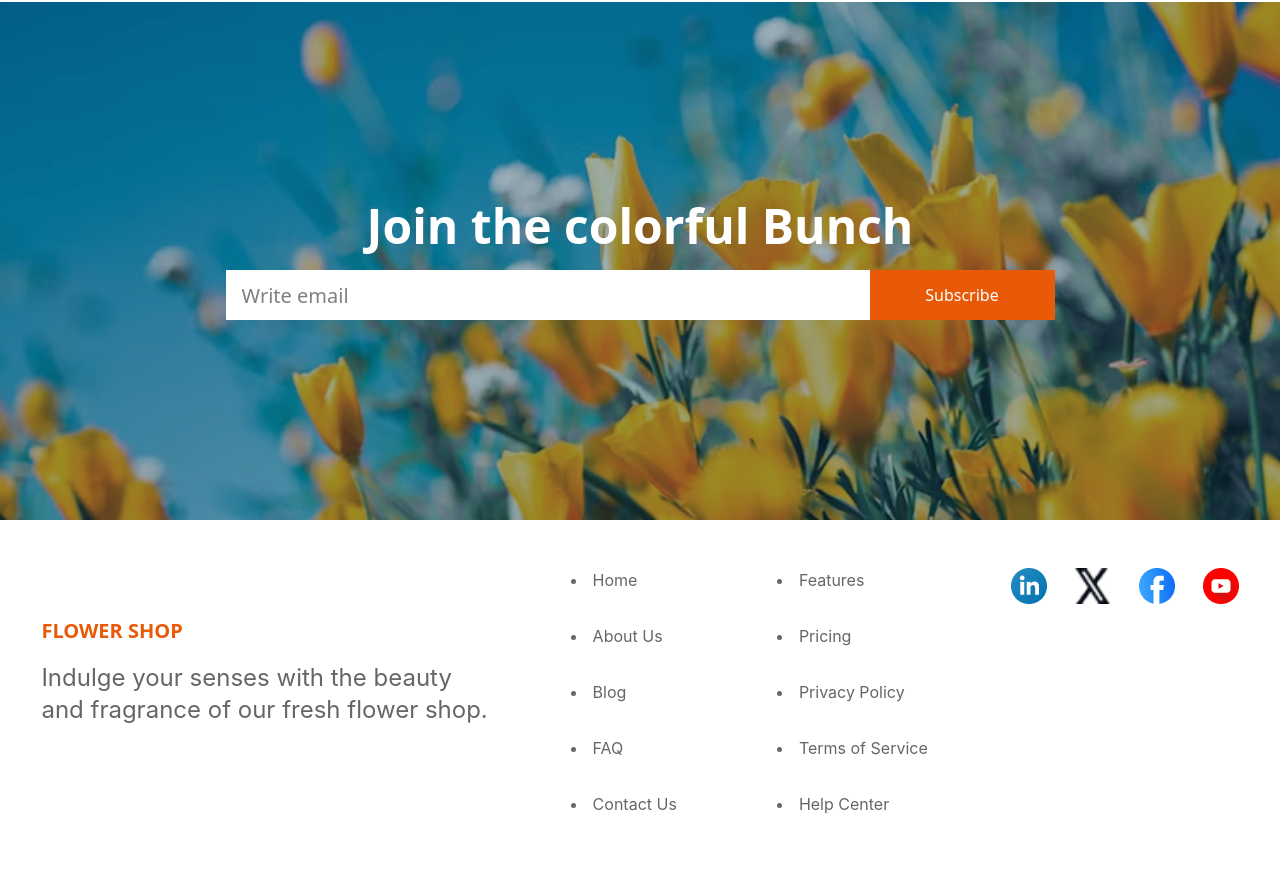
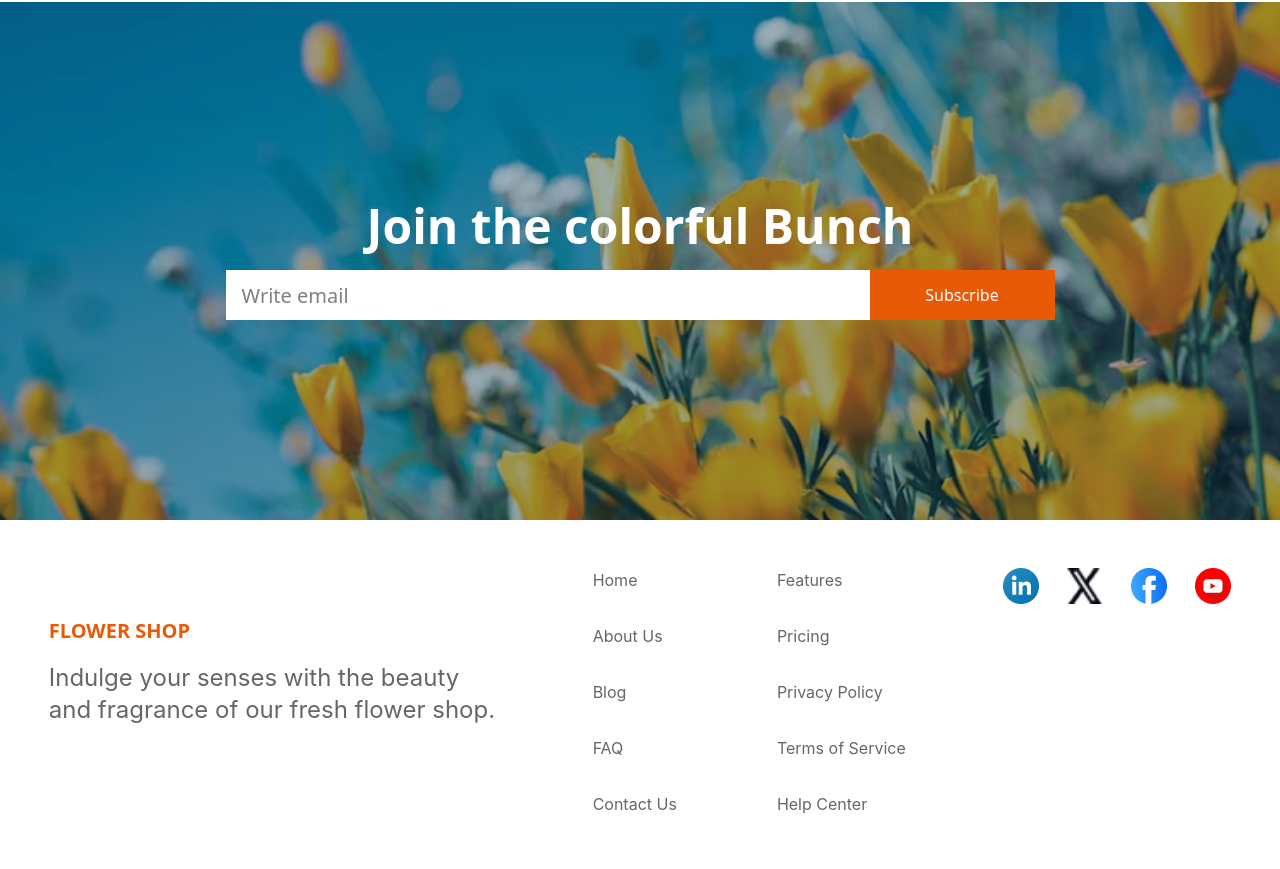
Before and after one commit to nomankhan323/flowers, a plain HTML site: page index.html in a window 1280 px wide. Shown: the part 3357-4226 px from the top of the page. Drawn offline with nearby package versions, Linux system fonts and the light colour scheme.

Commit message:
footer section problem solved

```diff
--- a/index.html
+++ b/index.html
@@ -293,7 +293,7 @@
                         fragrance of our fresh flower shop.
                     </p>
                 </div>
-                <div class="lg:flex space-x-25 text-[#666666] inter-font">
+                <div class="lg:flex space-x-25 list-none text-[#666666] inter-font">
                     <div class="space-y-8">
                         <li>Home</li>
                         <li>About Us</li>
```
